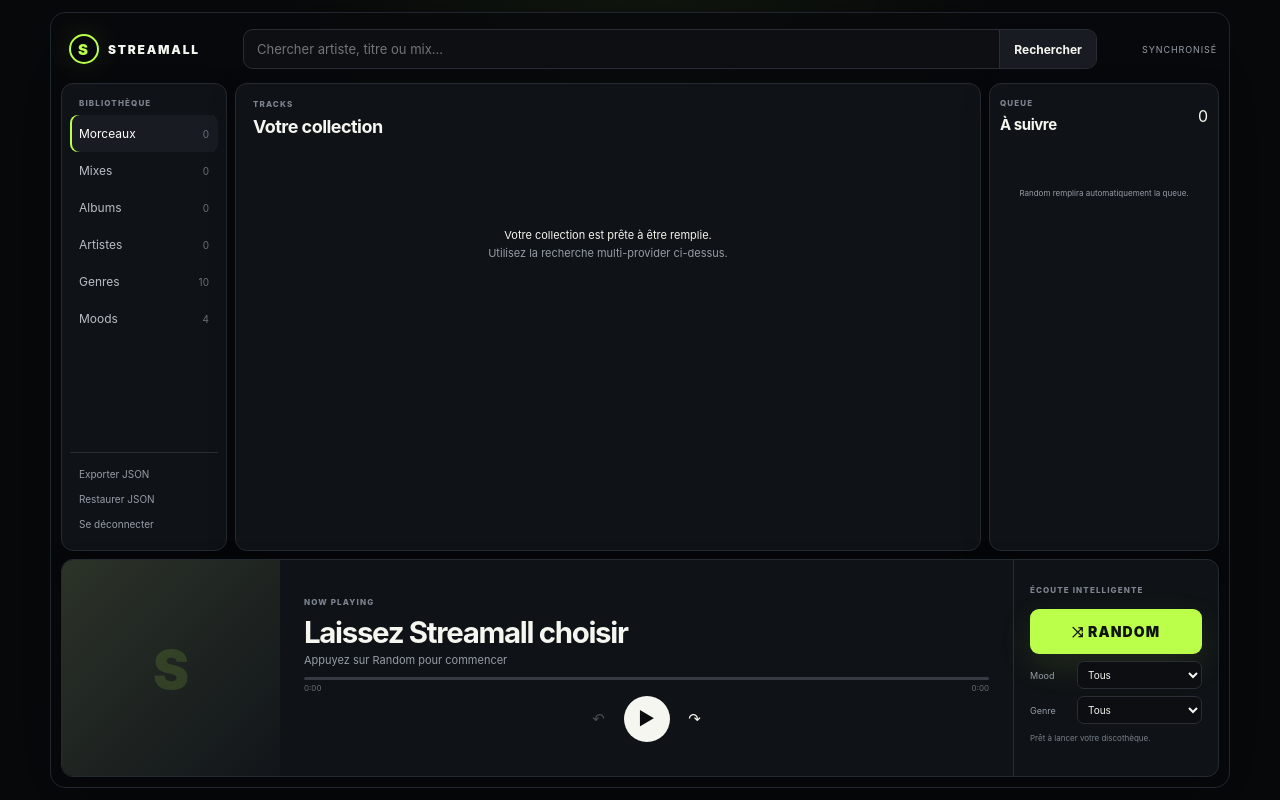
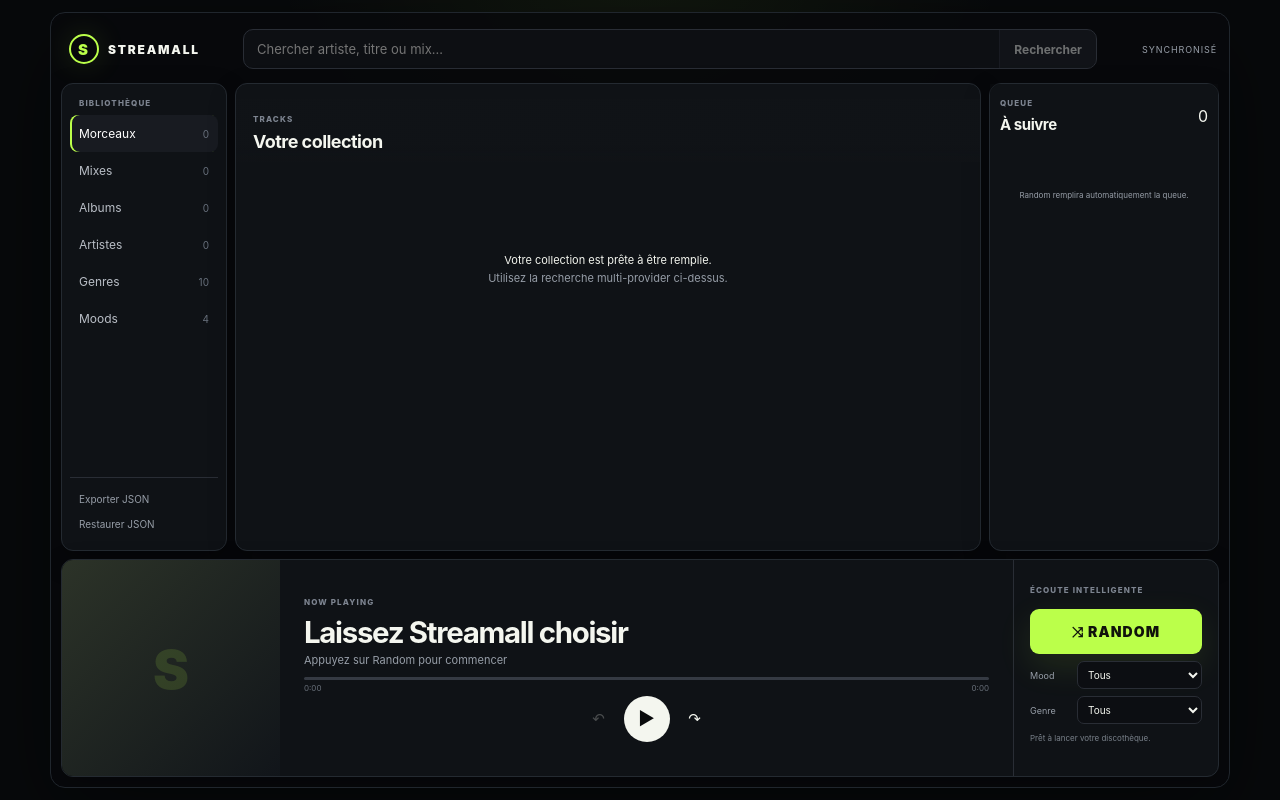
Before and after one commit to Soundprofile59/streamall, a Next.js app: page / in a window 1280 px wide. Built offline with nearby package versions, Linux system fonts and the light colour scheme.

Commit message:
style: polish compact Streamall shell

```diff
--- a/src/app/ui-refresh.css
+++ b/src/app/ui-refresh.css
@@ -106,6 +106,11 @@ body {
 .file-action {
   padding: 6px 3px;
   font-size: 10px;
+}
+
+/* Auth is disabled on this development branch; keep obsolete logout out of the UI. */
+.nav-actions > button {
+  display: none;
 }
 
 .content-panel {
@@ -367,6 +372,99 @@ select {
   margin-top: 13px;
 }
 
+/* Refresh 1.1 — polish without changing behavior */
+.library-nav,
+.content-panel,
+.queue-panel,
+.editor-drawer {
+  scrollbar-width: thin;
+  scrollbar-color: #353c45 transparent;
+}
+
+.library-nav::-webkit-scrollbar,
+.content-panel::-webkit-scrollbar,
+.queue-panel::-webkit-scrollbar,
+.editor-drawer::-webkit-scrollbar {
+  width: 7px;
+  height: 7px;
+}
+
+.library-nav::-webkit-scrollbar-thumb,
+.content-panel::-webkit-scrollbar-thumb,
+.queue-panel::-webkit-scrollbar-thumb,
+.editor-drawer::-webkit-scrollbar-thumb {
+  border-radius: 10px;
+  background: #353c45;
+}
+
+.library-row,
+.result-card,
+.queue-row,
+.tag-tile,
+.searchbar,
+button {
+  transition: background-color .14s ease, border-color .14s ease, opacity .14s ease, transform .14s ease;
+}
+
+.result-card:hover {
+  border-color: #38414a;
+  background: #171b20;
+}
+
+.result-card button:hover,
+.library-row > button:hover,
+.sources button:hover {
+  transform: translateY(-1px);
+}
+
+.library-row:hover {
+  background: #171b20;
+}
+
+.library-row.selected {
+  background: rgba(187, 255, 74, .055);
+  border-color: rgba(187, 255, 74, .30);
+}
+
+.searchbar button:hover:not(:disabled) {
+  background: #242a31;
+}
+
+.searchbar button:disabled {
+  opacity: .42;
+}
+
+button:focus-visible,
+a:focus-visible,
+input:focus-visible,
+select:focus-visible,
+.file-action:focus-visible {
+  outline: 2px solid rgba(187, 255, 74, .65);
+  outline-offset: 2px;
+}
+
+.content-panel > .search-results > .section-heading,
+.content-panel > .section-heading {
+  position: sticky;
+  top: -15px;
+  z-index: 3;
+  margin-left: -17px;
+  margin-right: -17px;
+  padding: 15px 17px 10px;
+  background: linear-gradient(to bottom, rgba(16, 19, 23, .99) 72%, rgba(16, 19, 23, .90));
+  backdrop-filter: blur(10px);
+}
+
+.queue-panel .section-heading {
+  position: sticky;
+  top: -14px;
+  z-index: 2;
+  margin: -14px -10px 9px;
+  padding: 14px 10px 7px;
+  background: rgba(16, 19, 23, .98);
+  backdrop-filter: blur(10px);
+}
+
 @media (min-width: 1181px) and (min-height: 760px) {
   body {
     display: grid;
@@ -436,4 +534,13 @@ select {
     width: auto;
     padding: 17px 13px;
   }
+
+  .content-panel > .search-results > .section-heading,
+  .content-panel > .section-heading {
+    top: -18px;
+    margin-left: -10px;
+    margin-right: -10px;
+    padding-left: 10px;
+    padding-right: 10px;
+  }
 }
```
